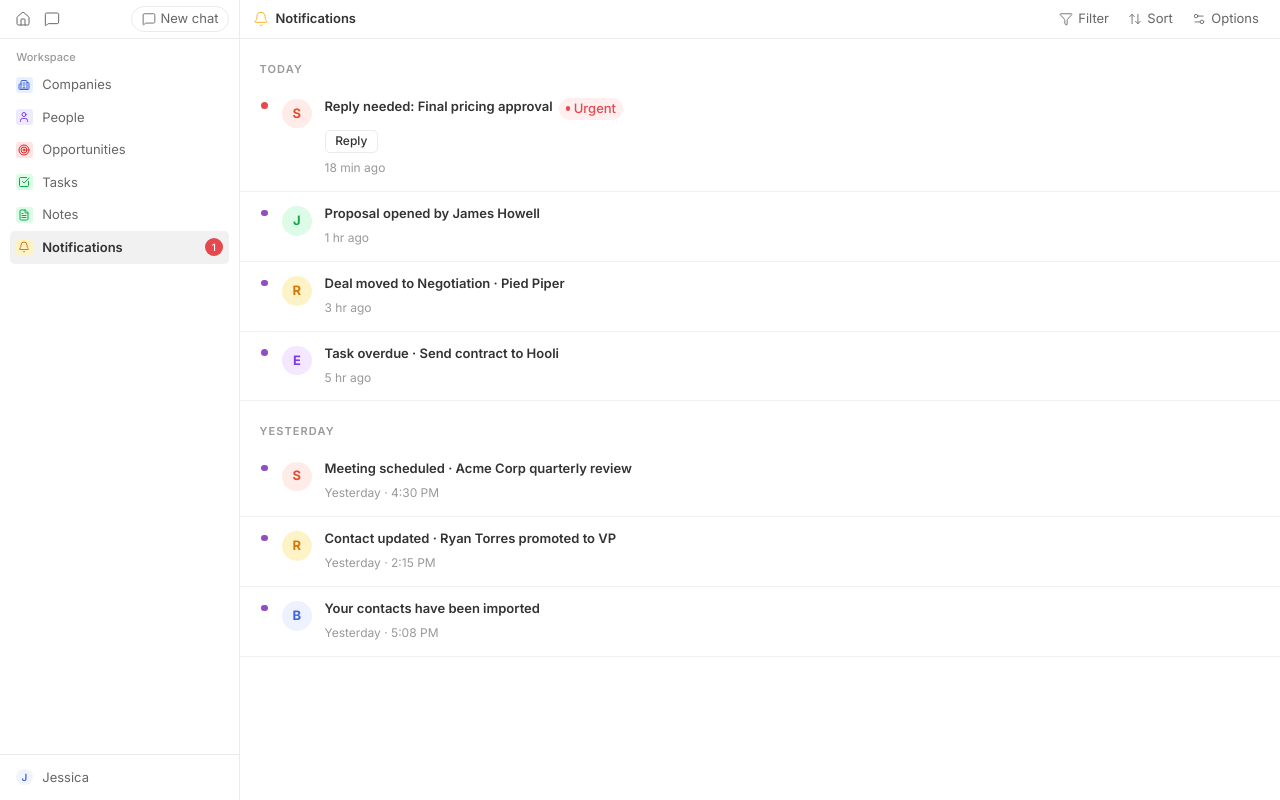
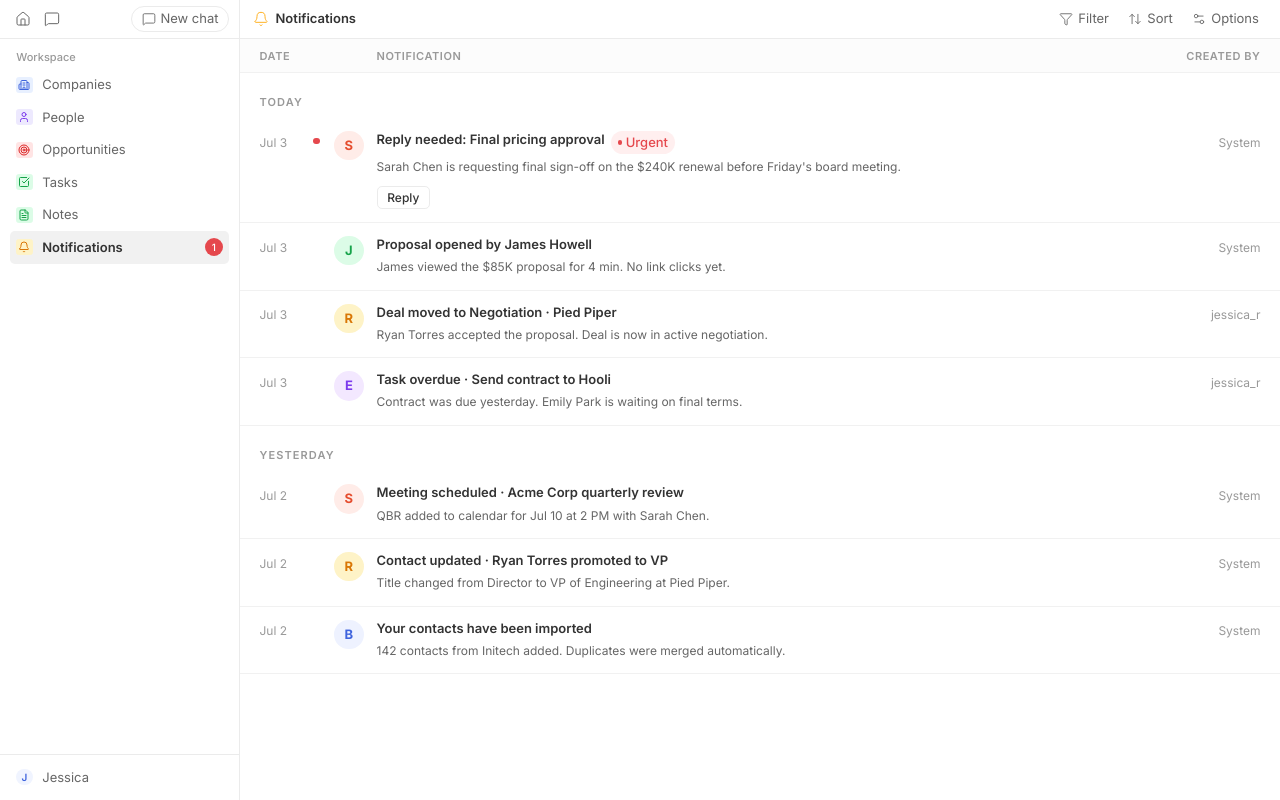
Before and after one commit to azinsm81/twenty-notification-center, a Next.js app: page / in a window 1280 px wide. Built offline with nearby package versions, Linux system fonts and the light colour scheme.

Commit message:
Add body text, date column, created-by column; urgent-only dot

```diff
--- a/app/page.tsx
+++ b/app/page.tsx
@@ -74,6 +74,20 @@ export default function Home() {
         <TopBar sortMode={sortMode} onSortChange={setSortMode} />
 
         <main className="flex-1 overflow-y-auto bg-(--color-bg-primary)">
+          {/* Column headers */}
+          <div className="flex items-center gap-4 px-6 py-2 border-b border-(--color-border-light) bg-(--color-bg-secondary)">
+            <div className="w-12 flex-shrink-0">
+              <span className="text-[11px] font-semibold text-(--color-text-tertiary) uppercase tracking-wider">Date</span>
+            </div>
+            <div className="w-3 flex-shrink-0" />
+            <div className="w-9 flex-shrink-0" />
+            <div className="flex-1 min-w-0">
+              <span className="text-[11px] font-semibold text-(--color-text-tertiary) uppercase tracking-wider">Notification</span>
+            </div>
+            <div className="w-24 flex-shrink-0 text-right">
+              <span className="text-[11px] font-semibold text-(--color-text-tertiary) uppercase tracking-wider">Created by</span>
+            </div>
+          </div>
           <div>
             {DATE_GROUPS_SORTED.map((group) => {
               const rows = sortedNotifications.filter((n) => getGroup(n) === group);
@@ -99,24 +113,26 @@ export default function Home() {
                     return (
                       <div
                         key={n.id}
-                        className={`group flex gap-4 px-6 py-4 border-b border-(--color-border-light) transition-colors ${
+                        className={`group flex items-start gap-4 px-6 py-4 border-b border-(--color-border-light) transition-colors ${
                           isA ? "cursor-pointer hover:bg-(--color-bg-notification-hover)" : "cursor-default"
                         }`}
                         onClick={isA ? () => setDrawerOpen(true) : undefined}
                       >
-                        {/* Unread dot column */}
-                        <div className="pt-1.5 w-3 flex-shrink-0 flex items-start justify-center">
-                          {!read && (
-                            <span
-                              className="w-2 h-2 rounded-full flex-shrink-0 block"
-                              style={{ backgroundColor: n.urgent ? "#E5484D" : "#8E4EC6" }}
-                            />
+                        {/* Date column */}
+                        <div className="w-12 flex-shrink-0 pt-0.5">
+                          <span className="text-[12px] text-(--color-text-tertiary)">{n.date}</span>
+                        </div>
+
+                        {/* Urgent dot — urgent only */}
+                        <div className="pt-2 w-3 flex-shrink-0 flex items-start justify-center">
+                          {n.urgent && !read && (
+                            <span className="w-2 h-2 rounded-full flex-shrink-0 block bg-(--color-red-9)" />
                           )}
                         </div>
 
                         {/* Avatar */}
                         <div
-                          className="w-9 h-9 rounded-full flex items-center justify-center text-[13px] font-bold flex-shrink-0 mt-0.5"
+                          className="w-9 h-9 rounded-full flex items-center justify-center text-[13px] font-bold flex-shrink-0"
                           style={{ backgroundColor: bg, color }}
                         >
                           {initial}
@@ -135,6 +151,13 @@ export default function Home() {
                               </span>
                             )}
                           </div>
+
+                          {/* Body text */}
+                          {n.description && (
+                            <p className="mt-1 text-[12px] text-(--color-text-secondary) leading-relaxed">
+                              {read && n.urgent ? `Email sent · ${n.timestamp}` : n.description}
+                            </p>
+                          )}
 
                           {/* Action buttons — urgent only */}
                           {!read && n.urgent && n.actions.length > 0 && (
@@ -159,11 +182,11 @@ export default function Home() {
                               />
                             </div>
                           )}
+                        </div>
 
-                          {/* Timestamp — always below body */}
-                          <span className="inline-block mt-2 text-[12px] text-(--color-text-tertiary)">
-                            {read ? (n.urgent ? `Email sent · ${n.timestamp}` : n.timestamp) : n.timestamp}
-                          </span>
+                        {/* Created by column */}
+                        <div className="w-24 flex-shrink-0 pt-0.5 text-right">
+                          <span className="text-[12px] text-(--color-text-tertiary)">{n.createdBy}</span>
                         </div>
                       </div>
                     );
--- a/lib/data.ts
+++ b/lib/data.ts
@@ -5,11 +5,13 @@ export type Notification = {
   title: string;
   description: string;
   timestamp: string;
+  date: string;
   dateGroup: string;
   customer: string;
   company: string;
   dealStage: string;
   dealValue: string | null;
+  createdBy: string;
   emailFrom?: string;
   emailSubject?: string;
   snippet?: string;
@@ -27,13 +29,15 @@ export const NOTIFICATIONS: Notification[] = [
     urgent: true,
     read: false,
     title: "Reply needed: Final pricing approval",
-    description: "",
+    description: "Sarah Chen is requesting final sign-off on the $240K renewal before Friday's board meeting.",
     timestamp: "18 min ago",
+    date: "Jul 3",
     dateGroup: "Today",
     customer: "Sarah Chen",
     company: "Acme Corp",
     dealStage: "Negotiation",
     dealValue: "$240,000 / yr",
+    createdBy: "System",
     emailFrom: "sarah.chen@acmecorp.com",
     emailSubject: "Re: Acme Corp Renewal — Final Approval",
     snippet:
@@ -55,13 +59,15 @@ export const NOTIFICATIONS: Notification[] = [
     urgent: false,
     read: false,
     title: "Proposal opened by James Howell",
-    description: "",
+    description: "James viewed the $85K proposal for 4 min. No link clicks yet.",
     timestamp: "1 hr ago",
+    date: "Jul 3",
     dateGroup: "Today",
     customer: "James Howell",
     company: "Globex",
     dealStage: "Proposal Sent",
     dealValue: "$85,000 / yr",
+    createdBy: "System",
     actions: [],
   },
   {
@@ -69,13 +75,15 @@ export const NOTIFICATIONS: Notification[] = [
     urgent: false,
     read: false,
     title: "Deal moved to Negotiation · Pied Piper",
-    description: "",
+    description: "Ryan Torres accepted the proposal. Deal is now in active negotiation.",
     timestamp: "3 hr ago",
+    date: "Jul 3",
     dateGroup: "Today",
     customer: "Ryan Torres",
     company: "Pied Piper",
     dealStage: "Negotiation",
     dealValue: "$120,000 / yr",
+    createdBy: "jessica_r",
     actions: [],
   },
   {
@@ -83,13 +91,15 @@ export const NOTIFICATIONS: Notification[] = [
     urgent: false,
     read: false,
     title: "Task overdue · Send contract to Hooli",
-    description: "",
+    description: "Contract was due yesterday. Emily Park is waiting on final terms.",
     timestamp: "5 hr ago",
+    date: "Jul 3",
     dateGroup: "Today",
     customer: "Emily Park",
     company: "Hooli",
     dealStage: "Contract Sent",
     dealValue: "$310,000 / yr",
+    createdBy: "jessica_r",
     actions: [],
   },
   {
@@ -97,13 +107,15 @@ export const NOTIFICATIONS: Notification[] = [
     urgent: false,
     read: false,
     title: "Meeting scheduled · Acme Corp quarterly review",
-    description: "",
-    timestamp: "Yesterday · 4:30 PM",
+    description: "QBR added to calendar for Jul 10 at 2 PM with Sarah Chen.",
+    timestamp: "4:30 PM",
+    date: "Jul 2",
     dateGroup: "Yesterday",
     customer: "Sarah Chen",
     company: "Acme Corp",
     dealStage: "Negotiation",
     dealValue: "$240,000 / yr",
+    createdBy: "System",
     actions: [],
   },
   {
@@ -111,13 +123,15 @@ export const NOTIFICATIONS: Notification[] = [
     urgent: false,
     read: false,
     title: "Contact updated · Ryan Torres promoted to VP",
-    description: "",
-    timestamp: "Yesterday · 2:15 PM",
+    description: "Title changed from Director to VP of Engineering at Pied Piper.",
+    timestamp: "2:15 PM",
+    date: "Jul 2",
     dateGroup: "Yesterday",
     customer: "Ryan Torres",
     company: "Pied Piper",
     dealStage: "Negotiation",
     dealValue: "$120,000 / yr",
+    createdBy: "System",
     actions: [],
   },
   {
@@ -125,13 +139,15 @@ export const NOTIFICATIONS: Notification[] = [
     urgent: false,
     read: false,
     title: "Your contacts have been imported",
-    description: "",
-    timestamp: "Yesterday · 5:08 PM",
+    description: "142 contacts from Initech added. Duplicates were merged automatically.",
+    timestamp: "5:08 PM",
+    date: "Jul 2",
     dateGroup: "Yesterday",
     customer: "Bill Lumbergh",
     company: "Initech",
     dealStage: "Contract Sent",
     dealValue: null,
+    createdBy: "System",
     actions: [],
   },
 ];
```
